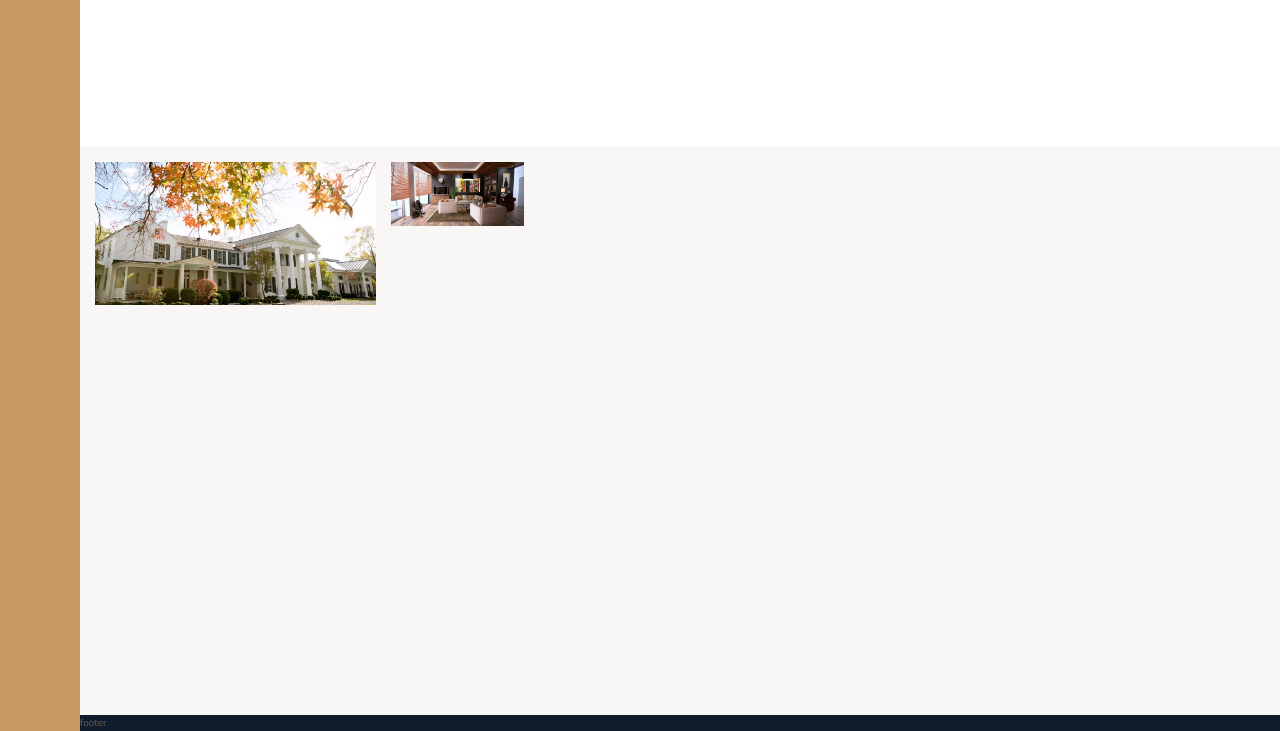
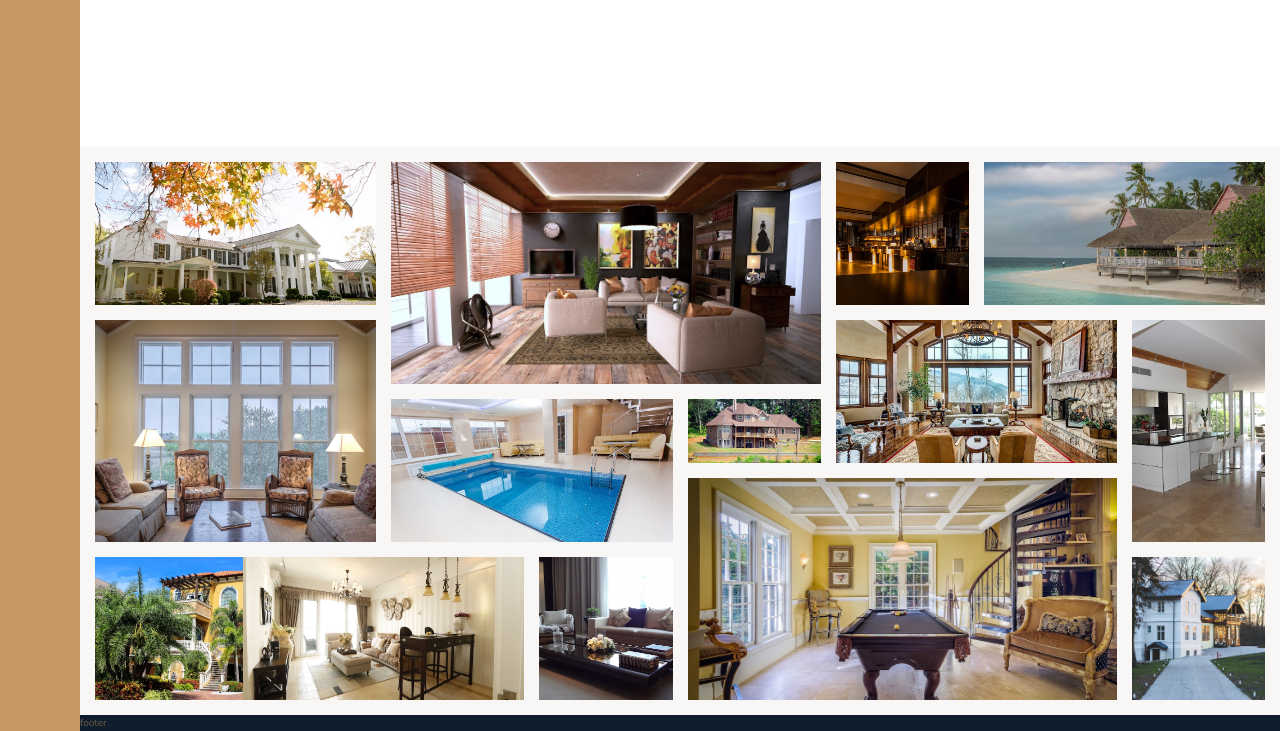
Before and after one commit to hellion86/Nexter, a website: page index.html in a window 1280 px wide. Shown: the part 2930-3661 px from the top of the page. Drawn offline with nearby package versions, Linux system fonts and the light colour scheme.

Commit message:
finish gallery

```diff
--- a/index.html
+++ b/index.html
@@ -134,7 +134,6 @@
                 Contact realtor
             </button>
         </div>
-
 
         <div class="home">
             <img src="img/house-2.jpeg" alt="House 2" class="home__img">
@@ -315,10 +314,47 @@
 
     <section class="gallery">
         <figure class="gallery__item gallery__item--1">
-
             <img src="img/gal-1.jpeg" alt="gallery image 1" class="gallery__img">
         </figure>
-        <img src="img/gal-2.jpeg" alt="gallery image 1" class="gallery__img">
+        <figure class="gallery__item gallery__item--2">
+            <img src="img/gal-2.jpeg" alt="gallery image 2" class="gallery__img">
+        </figure>
+        <figure class="gallery__item gallery__item--3">
+            <img src="img/gal-3.jpeg" alt="gallery image 3" class="gallery__img">
+        </figure>
+        <figure class="gallery__item gallery__item--4">
+            <img src="img/gal-4.jpeg" alt="gallery image 4" class="gallery__img">
+        </figure>
+        <figure class="gallery__item gallery__item--5">
+            <img src="img/gal-5.jpeg" alt="gallery image 5" class="gallery__img">
+        </figure>
+        <figure class="gallery__item gallery__item--6">
+            <img src="img/gal-6.jpeg" alt="gallery image 6" class="gallery__img">
+        </figure>
+        <figure class="gallery__item gallery__item--7">
+            <img src="img/gal-7.jpeg" alt="gallery image 7" class="gallery__img">
+        </figure>
+        <figure class="gallery__item gallery__item--8">
+            <img src="img/gal-8.jpeg" alt="gallery image 8" class="gallery__img">
+        </figure>
+        <figure class="gallery__item gallery__item--9">
+            <img src="img/gal-9.jpeg" alt="gallery image 9" class="gallery__img">
+        </figure>
+        <figure class="gallery__item gallery__item--10">
+            <img src="img/gal-10.jpeg" alt="gallery image 10" class="gallery__img">
+        </figure>
+        <figure class="gallery__item gallery__item--11">
+            <img src="img/gal-11.jpeg" alt="gallery image 11" class="gallery__img">
+        </figure>
+        <figure class="gallery__item gallery__item--12">
+            <img src="img/gal-12.jpeg" alt="gallery image 12" class="gallery__img">
+        </figure>
+        <figure class="gallery__item gallery__item--13">
+            <img src="img/gal-13.jpeg" alt="gallery image 13" class="gallery__img">
+        </figure>
+        <figure class="gallery__item gallery__item--14">
+            <img src="img/gal-14.jpeg" alt="gallery image 14" class="gallery__img">
+        </figure>
 
     </section>
 
--- a/sass/_gallery.scss
+++ b/sass/_gallery.scss
@@ -8,10 +8,69 @@
   grid-gap: 1.5rem;
   padding: 1.5rem;
 
+  &__item:hover {
+    transform: scale(1.2);
+    border: 2px solid $color-primary;
+    padding: 0.5rem;
+    box-shadow: 0 2rem 3rem rgba($color: #000000, $alpha: 0.7);
+  }
   &__item {
+    transition: all 0.3s;
     &--1 {
       grid-row: 1 / span 2;
       grid-column: 1 / span 2;
+    }
+    &--2 {
+      grid-row: 1 / span 3;
+      grid-column: 3 / span 3;
+    }
+    &--3 {
+      grid-row: 1 / span 2;
+      grid-column: 6 / span 1;
+    }
+    &--4 {
+      grid-row: 1 / span 2;
+      grid-column: 7 / span 2;
+    }
+    &--5 {
+      grid-row: 3 / span 3;
+      grid-column: 1 / span 2;
+    }
+    &--6 {
+      grid-row: 4 / span 2;
+      grid-column: 3 / span 2;
+    }
+    &--7 {
+      grid-row: 4 / span 1;
+      grid-column: 5 / span 1;
+    }
+    &--8 {
+      grid-row: 3 / span 2;
+      grid-column: 6 / span 2;
+    }
+    &--9 {
+      grid-row: 3 / span 3;
+      grid-column: 8 / span 1;
+    }
+    &--10 {
+      grid-row: 6 / span 2;
+      grid-column: 1 / span 2;
+    }
+    &--11 {
+      grid-row: 6 / span 2;
+      grid-column: 2 / span 2;
+    }
+    &--12 {
+      grid-row: 6 / span 2;
+      grid-column: 4 / span 1;
+    }
+    &--13 {
+      grid-row: 5 / span 3;
+      grid-column: 5 / span 3;
+    }
+    &--14 {
+      grid-row: 6 / span 2;
+      grid-column: 8 / span 1;
     }
   }
 
```
Also changed, not shown: css/style.css.
